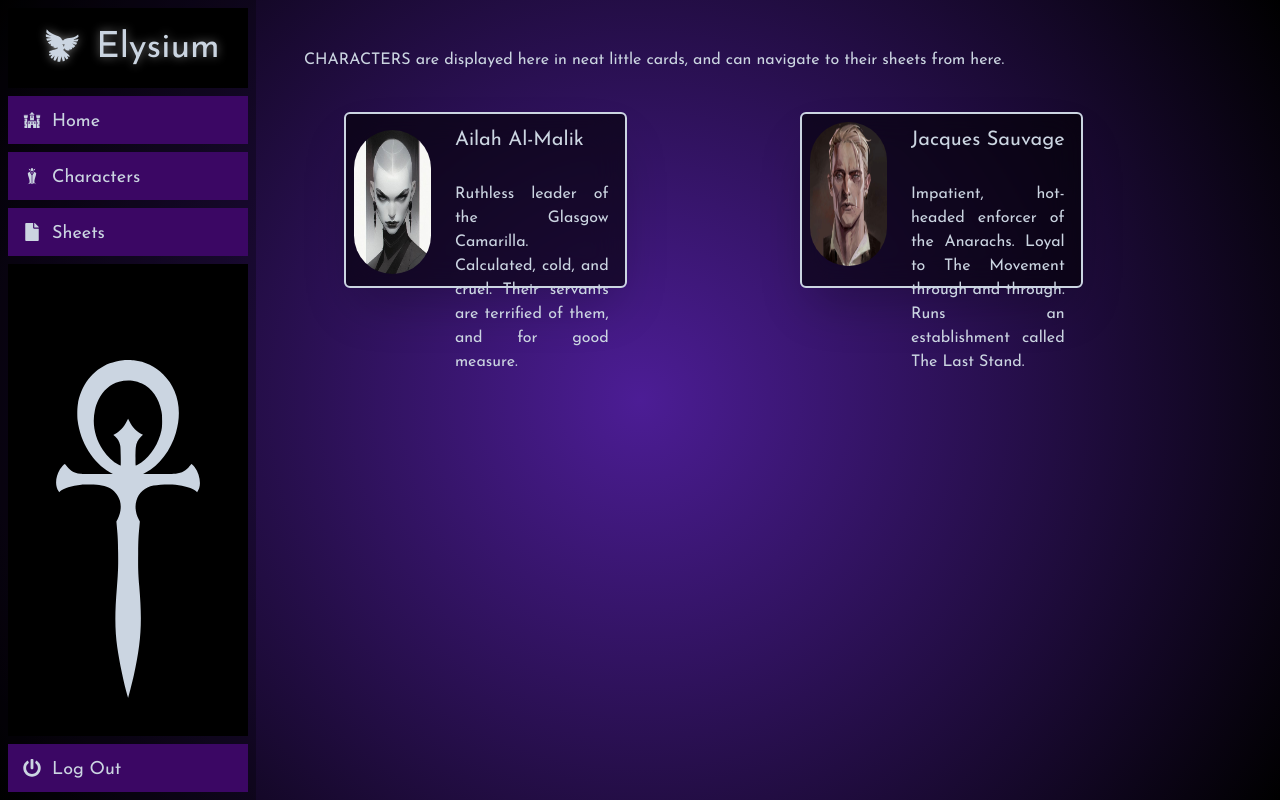
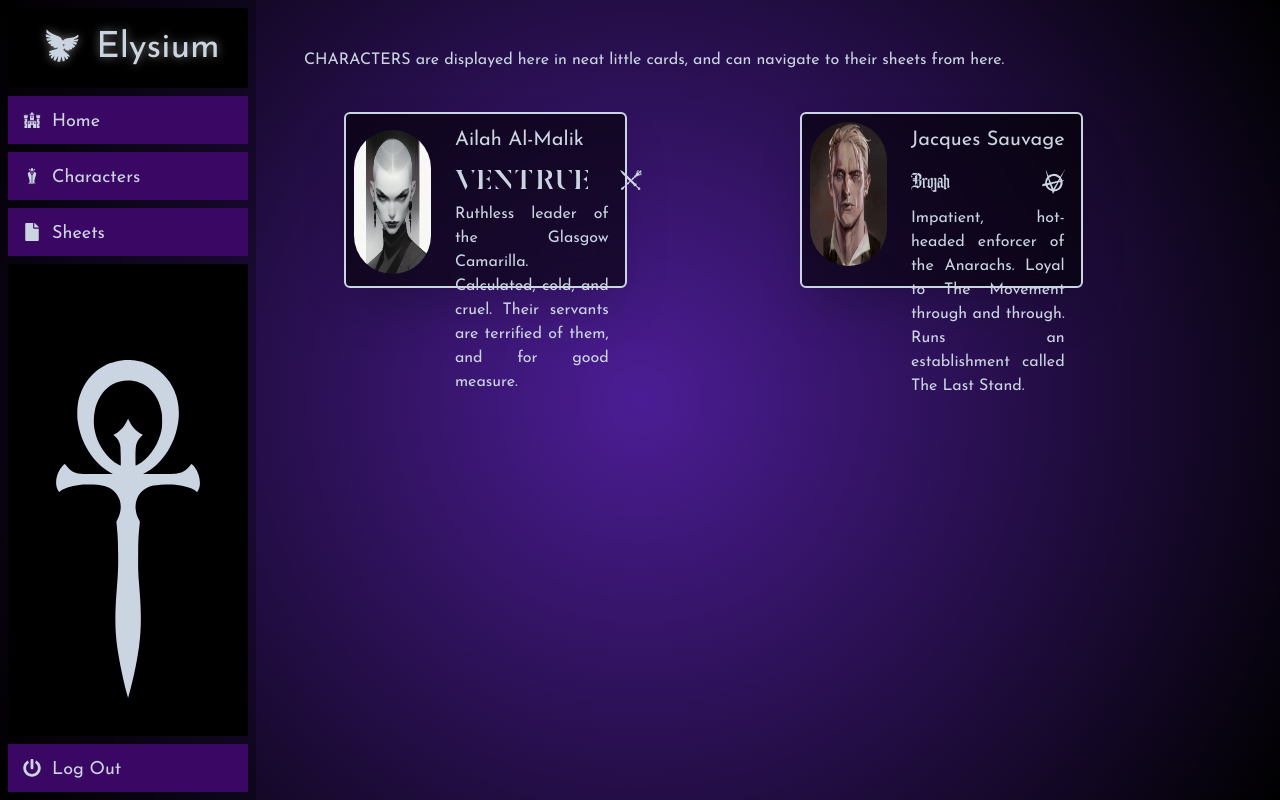
Before and after one commit to krisnemeth/Elysium, a Next.js app: page /dashboard/characters in a window 1280 px wide. Built offline with nearby package versions, Linux system fonts and the light colour scheme.

Commit message:
fixed characted card on characters page

```diff
--- a/app/dashboard/characters/page.tsx
+++ b/app/dashboard/characters/page.tsx
@@ -1,6 +1,11 @@
 import Image from 'next/image';
 import CardPreview from '@/app/ui/characters/CardPreview';
-import { BrujahLogo, VentrueLogo } from '@/app/ui/svgs';
+import {
+  BrujahLogo,
+  BrujahTitle,
+  VentrueLogo,
+  VentrueTitle,
+} from '@/app/ui/svgs';
 
 export default function Page() {
   return (
@@ -27,7 +32,8 @@ export default function Page() {
               characterName='Jacques Sauvage'
               description='Impatient, hot-headed enforcer of the Anarachs. Loyal to
                         The Movement through and through. Runs an establishment called The Last Stand.'
-              Logo={<BrujahLogo className='text-slate-300 h-6' />}
+              clanTitle={<BrujahTitle className='text-slate-300 h-3 md:h-5' />}
+              clanLogo={<BrujahLogo className='text-slate-300 h-6' />}
             />
           </div>
           <div className='flex flex-col col-span-2'>
@@ -43,7 +49,8 @@ export default function Page() {
               }
               characterName='Ailah Al-Malik'
               description='Ruthless leader of the Glasgow Camarilla. Calculated, cold, and cruel. Their servants are terrified of them, and for good measure.'
-              Logo={<VentrueLogo className='text-slate-300 h-3 md:h-5' />}
+              clanTitle={<VentrueTitle className='text-slate-300 h-3 md:h-5' />}
+              clanLogo={<VentrueLogo className='text-slate-300 h-3 md:h-5' />}
             />
           </div>
         </div>
--- a/app/page.tsx
+++ b/app/page.tsx
@@ -124,7 +124,7 @@ export default function Home() {
               by your side. Sign up now and embark on a journey into the
               shadows, where intrigue, betrayal, and eternal power await.
             </p>
-            <p className='relative text-justify text-slate-300 text-xs mx-6 mt-6'>
+            <p className='md:hidden relative text-justify text-slate-300 text-xs mx-6 mt-6'>
               &copy;2024 Elysium. All Rights Reserved. All product and company
               names are trademarks&#8482; or registered&#174; trademarks of
               their respective holders.
--- a/app/ui/footer.tsx
+++ b/app/ui/footer.tsx
@@ -2,7 +2,7 @@ export default function Footer() {
   let currentYear = new Date().getFullYear();
 
   return (
-    <div className='hidden md:block z-10 lg:flex w-full px-10 py-4 bg-black rounded-md bg-clip-padding backdrop-filter backdrop-blur-lg bg-opacity-100 fixed bottom-0'>
+    <div className='hidden md:fixed md:bottom-0 z-10 lg:flex w-full px-10 py-4 bg-black rounded-md bg-clip-padding backdrop-filter backdrop-blur-lg bg-opacity-100 fixed bottom-0'>
       <div className='z-50 flex flex-grow justify-center'>
         <div className=''>
           <p className='relative text-justify text-slate-300 text-xs'>
```
